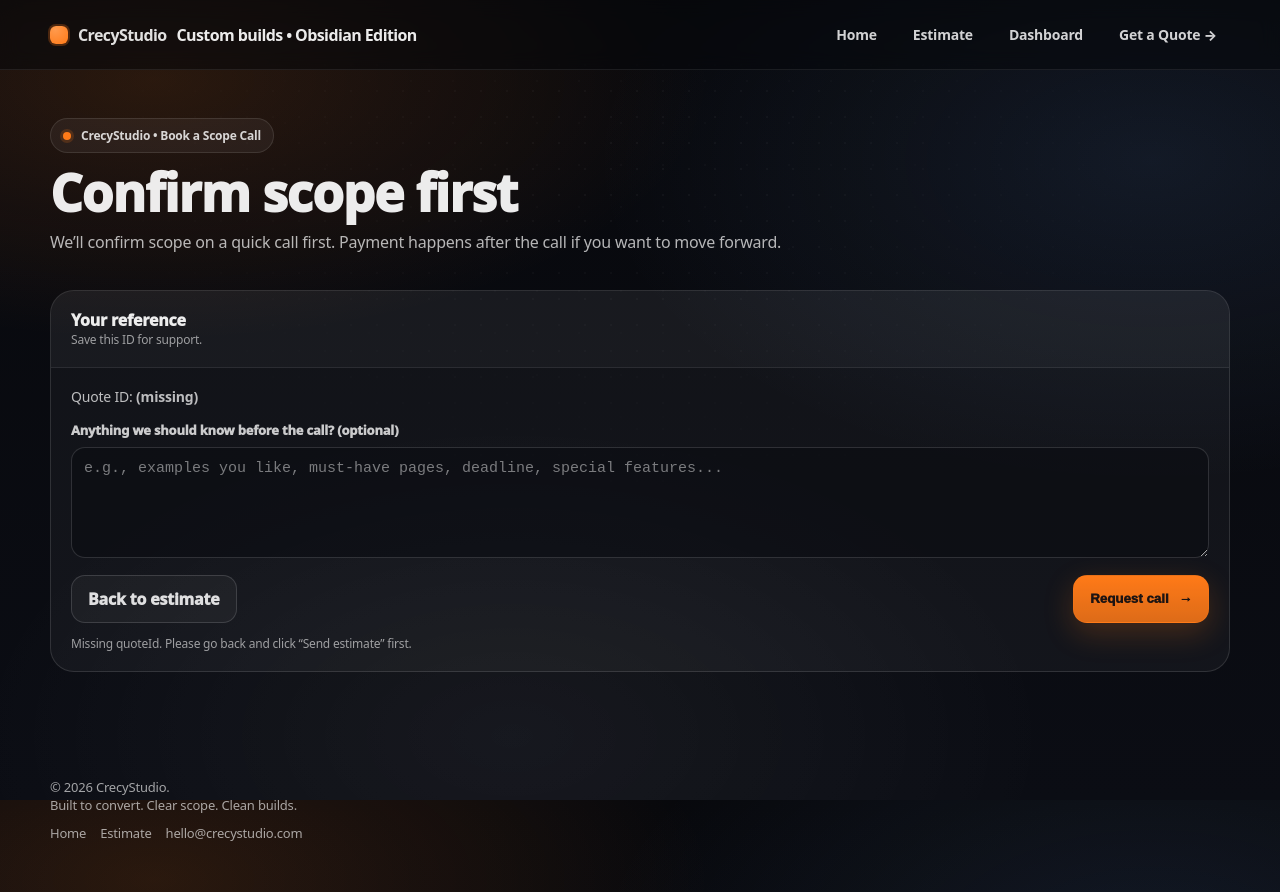
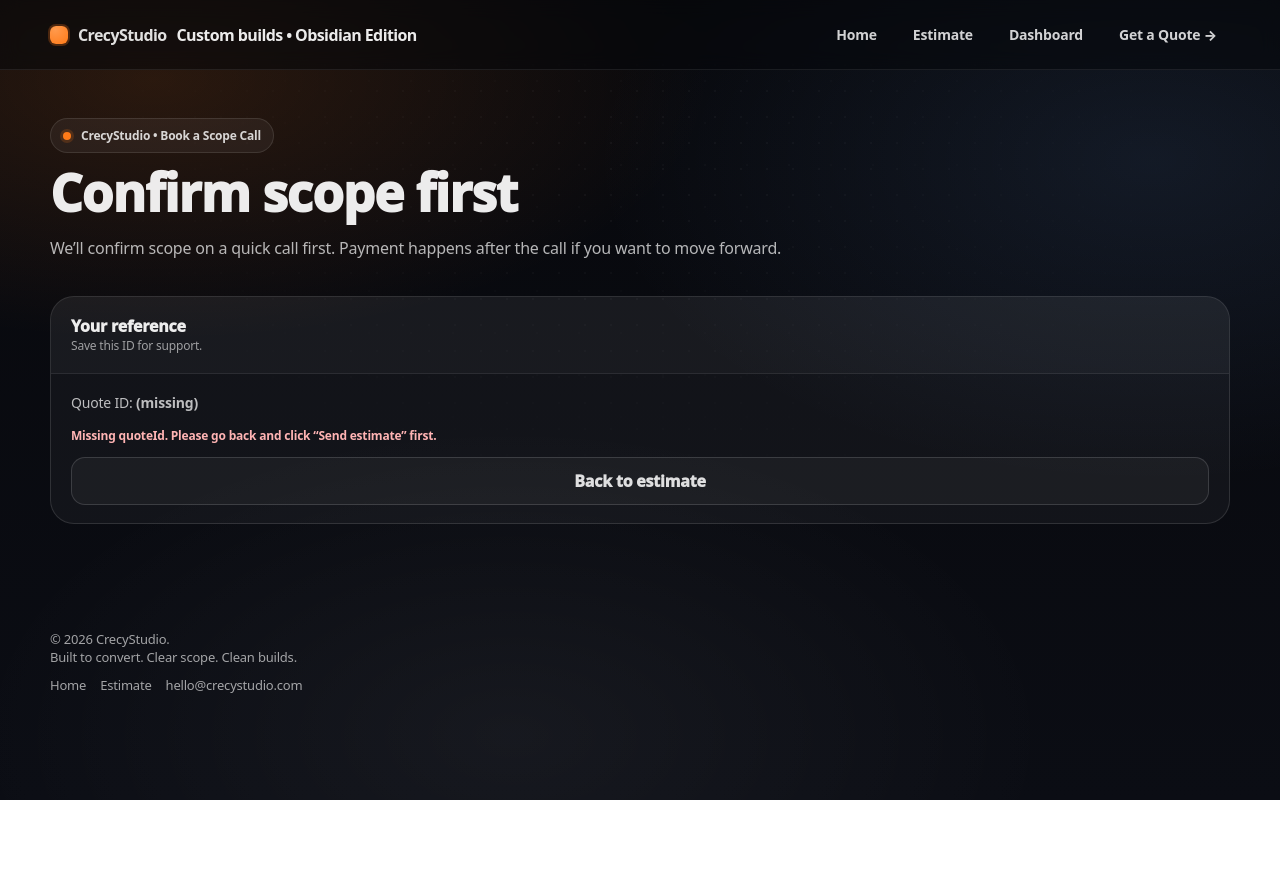
Before and after one commit to kkoly10/website-builder, a Next.js app: page /book in a window 1280 px wide. After the commit the page ends 800 px from the top, so only its background shows below. Built offline with nearby package versions, Linux system fonts and the light colour scheme.

Commit message:
Update page.tsx

```diff
--- a/app/book/page.tsx
+++ b/app/book/page.tsx
@@ -1,6 +1,7 @@
 // app/book/page.tsx
-import BookClient from "./BookClient";
+import Link from "next/link";
 
+export const runtime = "nodejs";
 export const dynamic = "force-dynamic";
 
 type SearchParams = Record<string, string | string[] | undefined>;
@@ -12,5 +13,80 @@ function pick(sp: SearchParams, key: string) {
 
 export default function BookPage({ searchParams }: { searchParams: SearchParams }) {
   const quoteId = pick(searchParams, "quoteId").trim();
-  return <BookClient quoteId={quoteId} />;
+
+  return (
+    <main className="container" style={{ padding: "48px 0 80px" }}>
+      <div className="kicker">
+        <span className="kickerDot" aria-hidden="true" />
+        CrecyStudio • Book a Scope Call
+      </div>
+
+      <div style={{ height: 12 }} />
+
+      <h1 className="h1">Confirm scope first</h1>
+      <p className="p" style={{ maxWidth: 800 }}>
+        We’ll confirm scope on a quick call first. Payment happens after the call if you want to move forward.
+      </p>
+
+      <div style={{ height: 18 }} />
+
+      <section className="panel">
+        <div className="panelHeader">
+          <div style={{ fontWeight: 950 }}>Your reference</div>
+          <div className="smallNote">Save this ID for support.</div>
+        </div>
+
+        <div className="panelBody" style={{ display: "grid", gap: 12 }}>
+          <div className="pDark">
+            Quote ID: <strong>{quoteId || "(missing)"}</strong>
+          </div>
+
+          {!quoteId ? (
+            <>
+              <div className="smallNote" style={{ color: "#ffb4b4", fontWeight: 800 }}>
+                Missing quoteId. Please go back and click “Send estimate” first.
+              </div>
+
+              <Link className="btn btnGhost" href="/estimate">
+                Back to estimate
+              </Link>
+            </>
+          ) : (
+            <form action="/api/request-call" method="post" style={{ display: "grid", gap: 12 }}>
+              <input type="hidden" name="quoteId" value={quoteId} />
+
+              <div>
+                <div className="fieldLabel">Best time to reach you</div>
+                <input
+                  className="input"
+                  name="bestTime"
+                  placeholder="Example: Tue/Thu after 6pm ET"
+                />
+              </div>
+
+              <div>
+                <div className="fieldLabel">Anything we should know before the call? (optional)</div>
+                <textarea
+                  className="textarea"
+                  name="message"
+                  placeholder="Goals, must-haves, examples you like, deadline…"
+                  rows={5}
+                />
+              </div>
+
+              <div className="row" style={{ justifyContent: "space-between" }}>
+                <Link className="btn btnGhost" href={`/estimate?quoteId=${encodeURIComponent(quoteId)}`}>
+                  Back to estimate
+                </Link>
+
+                <button className="btn btnPrimary" type="submit">
+                  Request call <span className="btnArrow">→</span>
+                </button>
+              </div>
+            </form>
+          )}
+        </div>
+      </section>
+    </main>
+  );
 }
```
